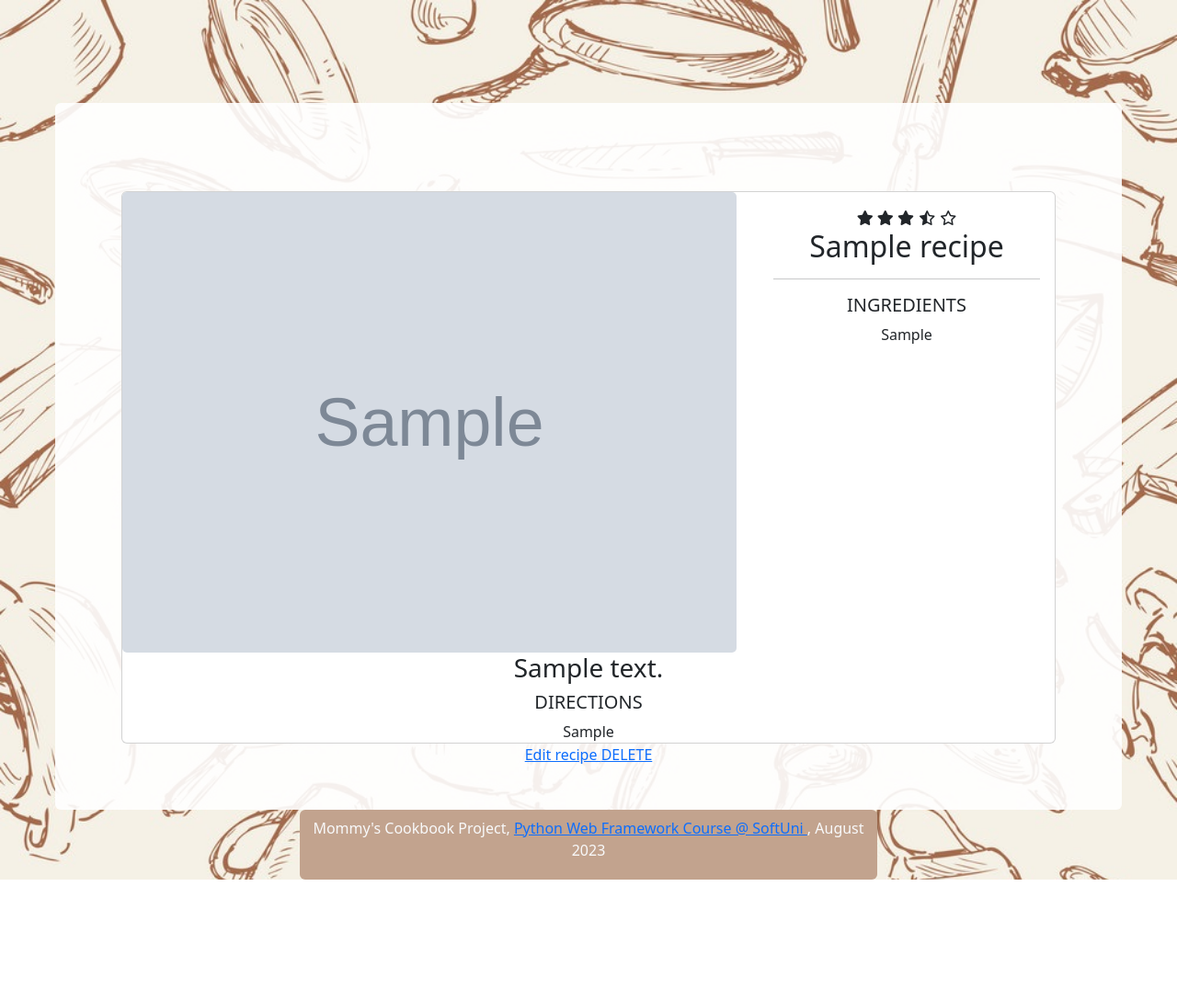
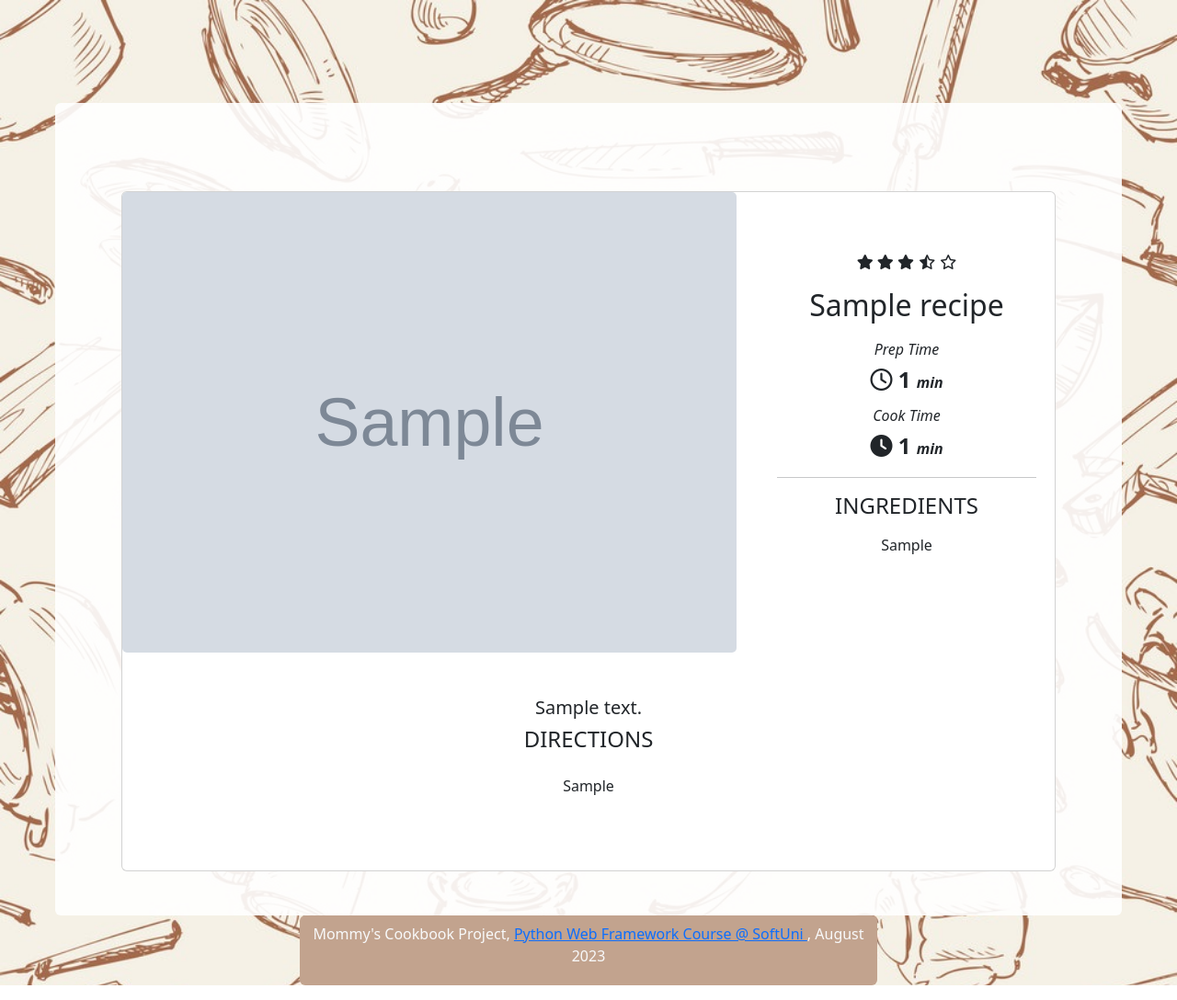
Before and after one commit to dtuleva/MommysCookbookProject, a Django app: a page that uses MommysCookbookProject/recipe/templates/recipe/recipe_details.html in a window 1280 px wide. Shown: the part 64-1152 px from the top of the page at 92% size. Before the commit the page ends 1021 px from the top, so only its background shows below. Run offline with Django 4.2, Linux system fonts and the light colour scheme; tables that the repository leaves empty hold one stand-in row (values such as "Sample post"); grey boxes marked "Sample" are stand-in pictures; parts of the project's set-up code (start-up, migrations or seed data) failed here and were passed over.

Commit message:
recipe details page ready

```diff
--- a/MommysCookbookProject/recipe/templates/recipe/recipe_details.html
+++ b/MommysCookbookProject/recipe/templates/recipe/recipe_details.html
@@ -6,12 +6,12 @@
     <div class="container-fluid mt-5">
         <div class="card">
             <div class="row no-gutters">
-                <div class="col-md-8" style="max-height: 100vh; overflow: hidden">
+                <div class="col-md-8">
                     <img src="{{ recipe.image.url }}" class="card-img" alt="Recipe image">
                 </div>
-                <div class="col-md-4" >
+                <div class="col-md-4 px-3 py-5">
                     <div class="card-body">
-                        <div>
+                        <div class="mb-3">
                             <i class="fa-solid fa-star"></i>
                             <i class="fa-solid fa-star"></i>
                             <i class="fa-solid fa-star"></i>
@@ -19,25 +19,61 @@
                             <i class="fa-regular fa-star"></i>
                         </div>
                         <h2 class="card-title">{{ recipe.title }}</h2>
+                        {% if recipe.prep_time or recipe.cook_time or recipe.servings %}
+                            <div class="container fs-4">
+
+                                {% if recipe.prep_time %}
+                                    <div>
+                                        <small class="fs-6 fst-italic">Prep Time</small>
+                                        <div class="fw-bold">
+                                            <i class="fa-regular fa-clock"></i>
+                                            {{ recipe.prep_time }}
+                                            <span class="fs-6 fst-italic">min</span>
+                                        </div>
+                                    </div>
+                                {% endif %}
+
+                                {% if recipe.cook_time %}
+                                    <div>
+                                        <small class="fs-6 fst-italic">Cook Time</small>
+                                        <div class="fw-bold">
+                                            <i class="fa-solid fa-clock"></i>
+                                            {{ recipe.cook_time }}
+                                            <span class="fs-6 fst-italic">min</span>
+                                        </div>
+                                    </div>
+                                {% endif %}
+
+
+                            </div>
+                        {% endif %}
                         <hr>
-                        <h5 class="card-title">INGREDIENTS</h5>
-                        <p class="card-text">{{ recipe.ingredients }}</p>
+                        <h4 class="card-title">INGREDIENTS</h4>
+                        <p class="card-text">{{ recipe.ingredients|linebreaks }}</p>
                     </div>
                 </div>
             </div>
-            <div class="row no-gutters">
-            <h3 class="card-title">{{ recipe.description }}</h3>
-            <h5 class="card-title">DIRECTIONS</h5>
-                        <p class="card-text">{{ recipe.instructions }}</p>
+            <div class="row no-gutters px-3 py-5">
+                <h5 class="card-text">{{ recipe.description }}</h5>
+                <h4 class="card-title">DIRECTIONS</h4>
+                <p class="card-text">{{ recipe.instructions|linebreaks }}</p>
             </div>
+
+            {% if recipe.owner == request.user %}
+                <div class="row no-gutters px-3 py-5">
+                    <div class="card-body">
+                        <a href="{% url 'recipe_edit' recipe.slug %}" class="btn btn-dark">
+                            Edit recipe
+                        </a>
+                        <a href="{% url 'recipe_delete' recipe.slug %}" class="btn btn-danger text-dark">
+                            Delete recipe
+                        </a>
+                    </div>
+                </div>
+            {% endif %}
+
         </div>
     </div>
 
 
-
-    {#    {% if 'user has rights' %}#}
-    <a href="{% url 'recipe_edit' recipe.slug %}"> Edit recipe </a>
-    <a href="{% url 'recipe_delete' recipe.slug %}"> DELETE </a>
-    {#    {% endif %}#}
-
 {% endblock %}
--- a/MommysCookbookProject/recipe/templates/recipe/recipe_edit.html
+++ b/MommysCookbookProject/recipe/templates/recipe/recipe_edit.html
@@ -2,7 +2,7 @@
 
 {% block main-content %}
 
-    <h3> Edit single recipe</h3>
+    <h3> Edit Recipe</h3>
 
     <form action="{% url 'recipe_edit' recipe.slug %}" method="post" >
         Edit recipe form
--- a/MommysCookbookProject/recipe/urls.py
+++ b/MommysCookbookProject/recipe/urls.py
@@ -1,7 +1,7 @@
 from django.urls import path
 
 from MommysCookbookProject.recipe.views import RecipesListView, RecipeDetailsView, RecipeCreateView, RecipeEditView, \
-    RecipeDeleteView
+    RecipeDeleteView, RecipeConfirmDeleteView
 
 urlpatterns = [
     path("", RecipesListView.as_view(), name="recipes_list"),
@@ -9,4 +9,5 @@ urlpatterns = [
     path("<str:slug>/", RecipeDetailsView.as_view(), name="recipe_details"),
     path("edit/<str:slug>/", RecipeEditView.as_view(), name="recipe_edit"),
     path("delete/<str:slug>/", RecipeDeleteView.as_view(), name="recipe_delete"),
+    path("confirm_delete/<str:slug>", RecipeConfirmDeleteView.as_view(), name="recipe_confirm_delete"),
 ]
--- a/MommysCookbookProject/recipe/views.py
+++ b/MommysCookbookProject/recipe/views.py
@@ -35,8 +35,10 @@ class RecipeEditView(views.UpdateView): # todo: add owns_rec or is admin permiss
         return reverse_lazy("recipe_details", kwargs={'slug': self.object.slug})
 
 
+class RecipeConfirmDeleteView(views.TemplateView):
+    template_name = "recipe/recipes_confirm_delete.html"
+
 class RecipeDeleteView(views.DeleteView): # todo: add owns_rec or is admin permission
     model = Recipe
     template_name = "recipe/recipes_delete.html"
     success_url = reverse_lazy("index")
-    # todo: add are you sure to delete that? page (or popup)
--- a/MommysCookbookProject/user_auth/admin.py
+++ b/MommysCookbookProject/user_auth/admin.py
@@ -1,9 +1,10 @@
 from django.contrib import admin
 from django.contrib.auth import get_user_model
+import django.contrib.auth.forms as auth_forms
 
 UserModel = get_user_model()
 
+#django.contrib.auth.admin.UserAdmin
 @admin.register(UserModel)
 class UserModelAdmin(admin.ModelAdmin):
-    # list_display = ("pk", "username", "email") - hides built-in sugar
-    pass
+    form = auth_forms.UserChangeForm
--- a/MommysCookbookProject/user_auth/forms.py
+++ b/MommysCookbookProject/user_auth/forms.py
@@ -26,3 +26,9 @@ class CookbookLoginForm(auth_forms.AuthenticationForm):
         class Meta(auth_forms.UserCreationForm.Meta):
             model = get_user_model()
             fields = ("username", "email")
+
+
+# class CookbookUserUpdateForm(auth_forms.UserChangeForm):
+#     class Meta(auth_forms.UserCreationForm.Meta):
+#         model = get_user_model()
+#         fields = ("username", "email, screen_name")
--- a/MommysCookbookProject/user_auth/templates/user_auth/user_details.html
+++ b/MommysCookbookProject/user_auth/templates/user_auth/user_details.html
@@ -6,7 +6,7 @@
     <h3> Profile details </h3>
 
     <div class="card" style="width: 18rem;">
-        <img class="card-img-top" src="{{ user.image.url }}" alt="Profile image">
+        <img class="card-img-top" src="{{ user.profile_picture.url }}" alt="Profile image">
         <div class="card-body">
             {% if user.screen_name %}
             <h5 class="card-title">{{ user.screen_name }}</h5>
--- a/MommysCookbookProject/user_auth/templates/user_auth/user_logout.html
+++ b/MommysCookbookProject/user_auth/templates/user_auth/user_logout.html
@@ -5,7 +5,7 @@
 
     <h4 class="mb-4">Log out</h4>
 
-    <i class="fa-solid fa-arrow-right-from-bracket" style="font-size: 5rem"></i>
+    <p><i class="fa-solid fa-arrow-right-from-bracket" style="font-size: 5rem"></i></p>
     <p>Are you sure you want to log out?</p>
 
     <form action="{% url 'user_logout' %}" method="post">
--- a/MommysCookbookProject/user_auth/views.py
+++ b/MommysCookbookProject/user_auth/views.py
@@ -33,8 +33,8 @@ class UserRegisterView(views.CreateView):
 
 
 class UserLoginView(auth_views.LoginView):  # todo: username or pass invalid message, redirect already logged
+    template_name = "user_auth/user_login.html"
     form_class = CookbookLoginForm
-    template_name = "user_auth/user_login.html"
     redirect_authenticated_user = False
 
 
@@ -71,7 +71,6 @@ class UserUpdateView(CurrentUserMixin, views.UpdateView):
     fields = ['username', 'email', 'screen_name']  # todo: add all fields
     success_url = reverse_lazy('user_details')
 
-
 class UserDeleteView(CurrentUserMixin, views.DeleteView):
     model = get_user_model()
     template_name = "user_auth/user_delete.html"
```
Also changed, not shown: MommysCookbookProject/recipe/templates/recipe/recipes_delete.html (+4 -3 lines), MommysCookbookProject/user_auth/templates/user_auth/user_delete.html (+5 -3 lines).
